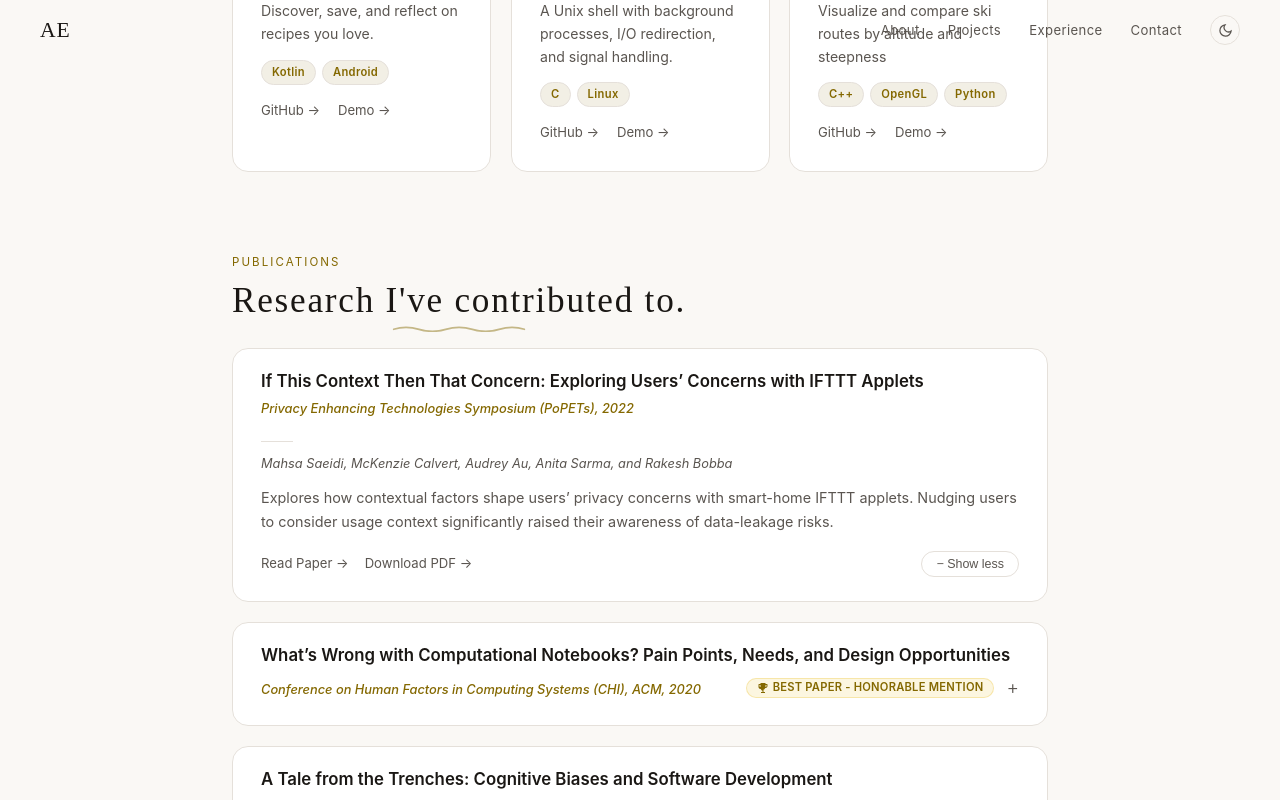
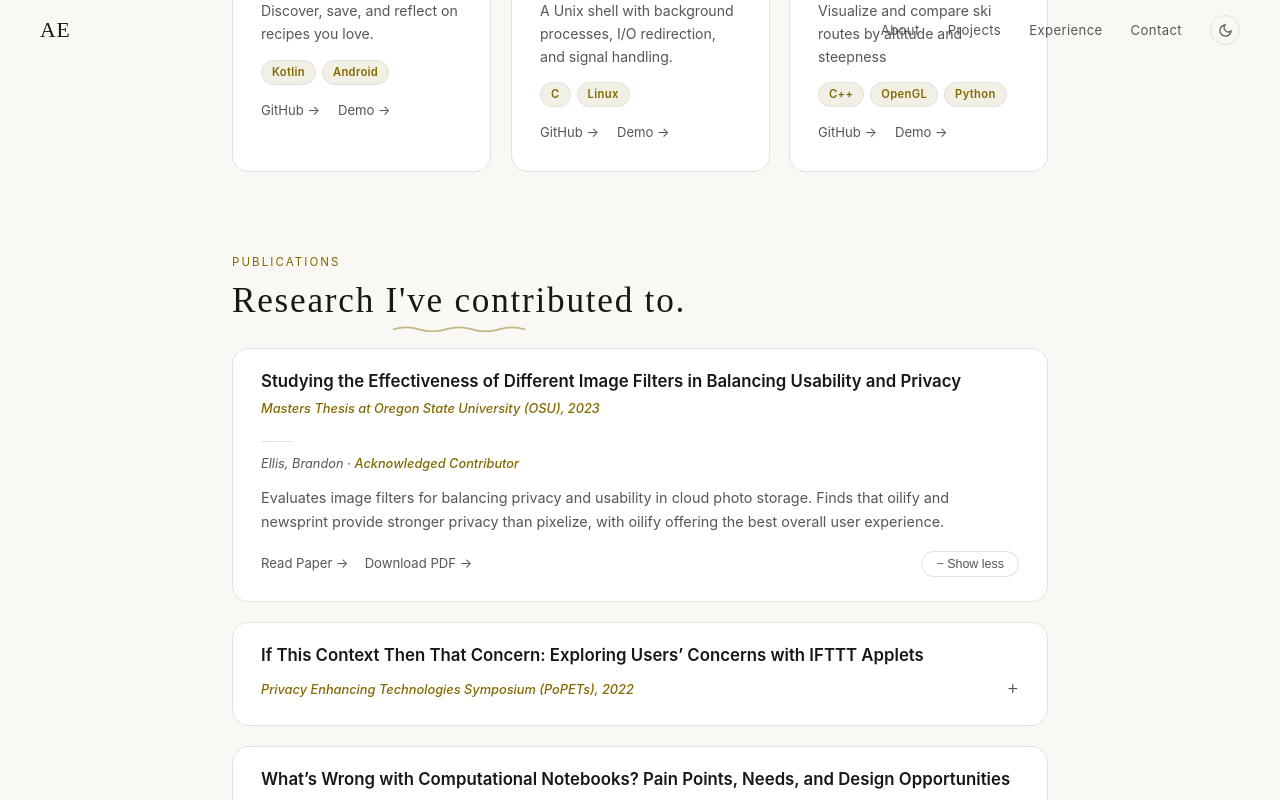
Before and after one commit to audreyau/portfolio, a React (Vite) app: page / in a window 1280 px wide. Both pictures are taken after a click on the heading 640 px from the left and 2415 px from the top of the page. Shown: the part 2015-2815 px from the top of the page. Built offline with nearby package versions, Linux system fonts and the light colour scheme; a web font is replaced by a local one.

Commit message:
Add OSU publication

```diff
--- a/src/App.jsx
+++ b/src/App.jsx
@@ -13,6 +13,7 @@ import resume from './assets/AudreyEkstrom_Resume.pdf'
 import chi20 from './assets/publications/chi20.pdf'
 import icse20 from './assets/publications/icse20.pdf'
 import pets22 from './assets/publications/pets22.pdf'
+import osu23 from './assets/publications/osu23.pdf'
 import ponyo from './assets/fun_photos/photo.png'
 import singapore from './assets/fun_photos/singapore.png'
 import boba from './assets/fun_photos/boba.png'
@@ -439,8 +440,24 @@ function App() {
               <SquigglyUnderline />
             </div>
 
+            <div className="pub-list">
+              <details className="pub-card">
+                <summary>
+                  <h3>Studying the Effectiveness of Different Image Filters in Balancing Usability and Privacy</h3>
+                  <p className="pub-venue">Masters Thesis at Oregon State University (OSU), 2023</p>
+                </summary>
+                <div className="pub-details">
+                  <hr className="pub-divider" />
+                  <p className="pub-authors">Ellis, Brandon &middot; <span className="pub-role">Acknowledged Contributor</span></p>
+                  <p>Evaluates image filters for balancing privacy and usability in cloud photo storage. Finds that oilify and newsprint provide stronger privacy than pixelize, with oilify offering the best overall user experience.</p>
+                  <div className="card-links">
+                    <a href="https://ir.library.oregonstate.edu/concern/graduate_thesis_or_dissertations/x059ch095" target="_blank" rel="noopener noreferrer">Read Paper &rarr;</a>
+                    <a href={osu23} target="_blank" rel="noopener noreferrer" download>Download PDF &rarr;</a>
+                    <button className="pub-collapse" onClick={(e) => e.target.closest('details').removeAttribute('open')}>&minus; Show less</button>
+                  </div>
+                </div>
+              </details>
 
-            <div className="pub-list">
               <details className="pub-card">
                 <summary>
                   <h3>If This Context Then That Concern: Exploring Users&rsquo; Concerns with IFTTT Applets</h3>
--- a/vite.config.js
+++ b/vite.config.js
@@ -3,5 +3,5 @@ import react from '@vitejs/plugin-react'
 
 export default defineConfig({
   plugins: [react()],
-  base: '/',
+  base: '/portfolio/',
 })
```
Also changed, not shown: 1 other file (tests, documents, lock files or other folders).
